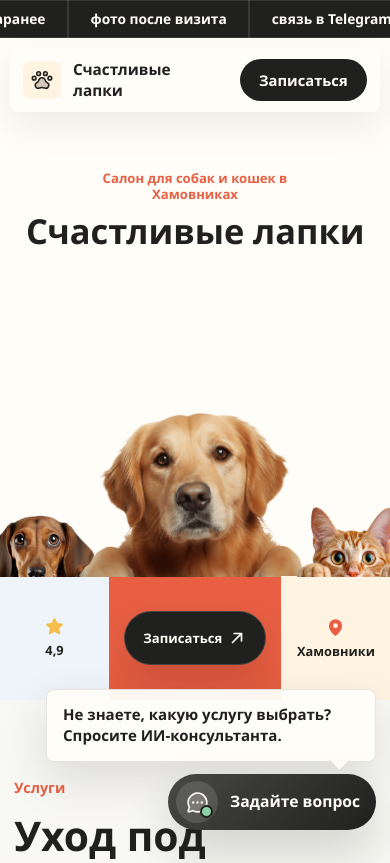
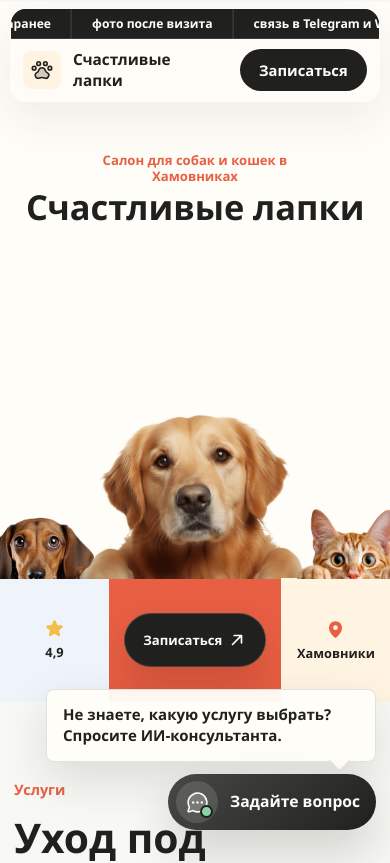
Before and after one commit to shitovlev123/happy-paws-grooming, a React (Vite) app: page / in a window 390 px wide. Shown: the top 863 px of the page. Built offline with nearby package versions, Linux system fonts and the light colour scheme.

Commit message:
Refine hero top chrome spacing

```diff
--- a/src/index.css
+++ b/src/index.css
@@ -102,7 +102,15 @@ video {
 .site-chrome {
   position: sticky;
   z-index: 40;
-  top: 0;
+  top: 12px;
+  width: min(1200px, calc(100% - 32px));
+  margin: 12px auto 0;
+  overflow: hidden;
+  border: 1px solid rgba(255, 253, 248, 0.78);
+  border-radius: var(--radius);
+  background: rgba(255, 253, 248, 0.84);
+  box-shadow: 0 18px 48px rgba(32, 32, 30, 0.08);
+  backdrop-filter: blur(20px) saturate(150%);
   transition:
     transform 260ms var(--ease),
     opacity 220ms ease;
@@ -110,6 +118,7 @@ video {
 
 .site-top-marquee {
   overflow: hidden;
+  background: var(--ink);
 }
 
 .site-header {
@@ -119,15 +128,13 @@ video {
   grid-template-columns: auto 1fr auto;
   align-items: center;
   gap: 24px;
-  width: min(1200px, calc(100% - 32px));
-  min-height: 70px;
-  margin: 14px auto 0;
+  width: 100%;
+  min-height: 68px;
+  margin: 0;
   padding: 10px 12px 10px 16px;
-  border: 1px solid rgba(255, 253, 248, 0.76);
-  border-radius: var(--radius);
-  background: rgba(255, 253, 248, 0.8);
-  box-shadow: 0 18px 48px rgba(32, 32, 30, 0.08);
-  backdrop-filter: blur(20px) saturate(150%);
+  border: 0;
+  border-radius: 0;
+  background: rgba(255, 253, 248, 0.88);
 }
 
 .site-header-hidden {
@@ -252,7 +259,7 @@ video {
   display: grid;
   height: 100dvh;
   min-height: 400px;
-  margin-top: -128px;
+  margin-top: -112px;
   background: var(--paper);
   overflow: hidden;
   isolation: isolate;
@@ -263,7 +270,7 @@ video {
   z-index: 3;
   width: min(1200px, calc(100% - 32px));
   margin: 0 auto;
-  padding: clamp(220px, 22vh, 248px) 0 320px;
+  padding: clamp(190px, 20vh, 220px) 0 320px;
   pointer-events: none;
 }
 
@@ -296,7 +303,7 @@ video {
 }
 
 .hero-copy h1 {
-  margin-top: 12px;
+  margin-top: 6px;
   font-size: clamp(6rem, 7vw, 8rem);
   line-height: 0.86;
   white-space: nowrap;
@@ -508,13 +515,13 @@ video {
   overflow: hidden;
   background: var(--ink);
   color: #fffdf8;
-  box-shadow: inset 0 1px rgba(255, 255, 255, 0.1), inset 0 -1px rgba(255, 255, 255, 0.1);
+  box-shadow: inset 0 -1px rgba(255, 255, 255, 0.12);
 }
 
 .marquee-track {
   display: flex;
   width: max-content;
-  min-height: 44px;
+  min-height: 34px;
   align-items: center;
   animation: marquee 30s linear infinite;
 }
@@ -522,11 +529,11 @@ video {
 .marquee-track span {
   display: inline-flex;
   align-items: center;
-  min-height: 44px;
-  border-right: 1px solid rgba(255, 253, 248, 0.22);
-  padding: 0 28px;
+  min-height: 34px;
+  border-right: 1px solid rgba(255, 253, 248, 0.16);
+  padding: 0 24px;
   color: #fffdf8;
-  font-size: 1rem;
+  font-size: 0.84rem;
   font-weight: 760;
   letter-spacing: 0;
   line-height: 1;
@@ -1872,7 +1879,7 @@ textarea:focus {
 }
 
 @media (prefers-reduced-motion: no-preference) {
-  .site-header {
+  .site-chrome {
     animation: hero-header-in 600ms ease-out 100ms both;
   }
 
@@ -1946,7 +1953,7 @@ textarea:focus {
   }
 
   .hero-inner {
-    padding-top: 224px;
+    padding-top: 190px;
   }
 
   .hero-copy h1 {
@@ -1974,13 +1981,13 @@ textarea:focus {
 
 @media (min-width: 1081px) and (min-height: 821px) and (max-width: 1700px) {
   .hero-inner {
-    padding-top: clamp(248px, 27vh, 282px);
+    padding-top: clamp(198px, 21vh, 224px);
   }
 }
 
 @media (min-width: 1081px) and (max-height: 680px) {
   .hero-inner {
-    padding-top: 168px;
+    padding-top: 148px;
   }
 
   .hero-copy h1 {
@@ -2017,7 +2024,7 @@ textarea:focus {
 
 @media (min-width: 1081px) and (max-height: 520px) {
   .hero-inner {
-    padding-top: 132px;
+    padding-top: 116px;
   }
 
   .hero-note {
@@ -2077,7 +2084,7 @@ textarea:focus {
   }
 
   .hero-inner {
-    padding: 220px 0 300px;
+    padding: 190px 0 300px;
   }
 
   .hero-copy h1 {
@@ -2138,13 +2145,19 @@ textarea:focus {
     display: none;
   }
 
+  .site-chrome {
+    top: 8px;
+    width: calc(100% - 20px);
+    margin-top: 8px;
+    border-radius: 16px;
+  }
+
   .site-header {
-    width: calc(100% - 20px);
-    min-height: 64px;
-    margin-top: 10px;
+    width: 100%;
+    min-height: 62px;
+    margin-top: 0;
     padding-left: 12px;
     background: rgba(255, 253, 248, 0.94);
-    box-shadow: 0 14px 34px rgba(32, 32, 30, 0.08);
     backdrop-filter: none;
   }
 
@@ -2169,16 +2182,16 @@ textarea:focus {
   .hero {
     height: 700px;
     min-height: 700px;
-    margin-top: -112px;
+    margin-top: -100px;
   }
 
   .hero-inner {
     width: calc(100% - 24px);
-    padding: 170px 0 286px;
+    padding: 150px 0 286px;
   }
 
   .hero-copy h1 {
-    margin-top: 12px;
+    margin-top: 6px;
     font-size: clamp(1.85rem, 8.5vw, 3.4rem);
     line-height: 0.9;
   }
@@ -2279,13 +2292,13 @@ textarea:focus {
   }
 
   .marquee-track {
-    min-height: 38px;
+    min-height: 30px;
   }
 
   .marquee-track span {
-    min-height: 38px;
-    padding: 0 22px;
-    font-size: 0.86rem;
+    min-height: 30px;
+    padding: 0 20px;
+    font-size: 0.76rem;
   }
 
   .groomer-marquee {
```
